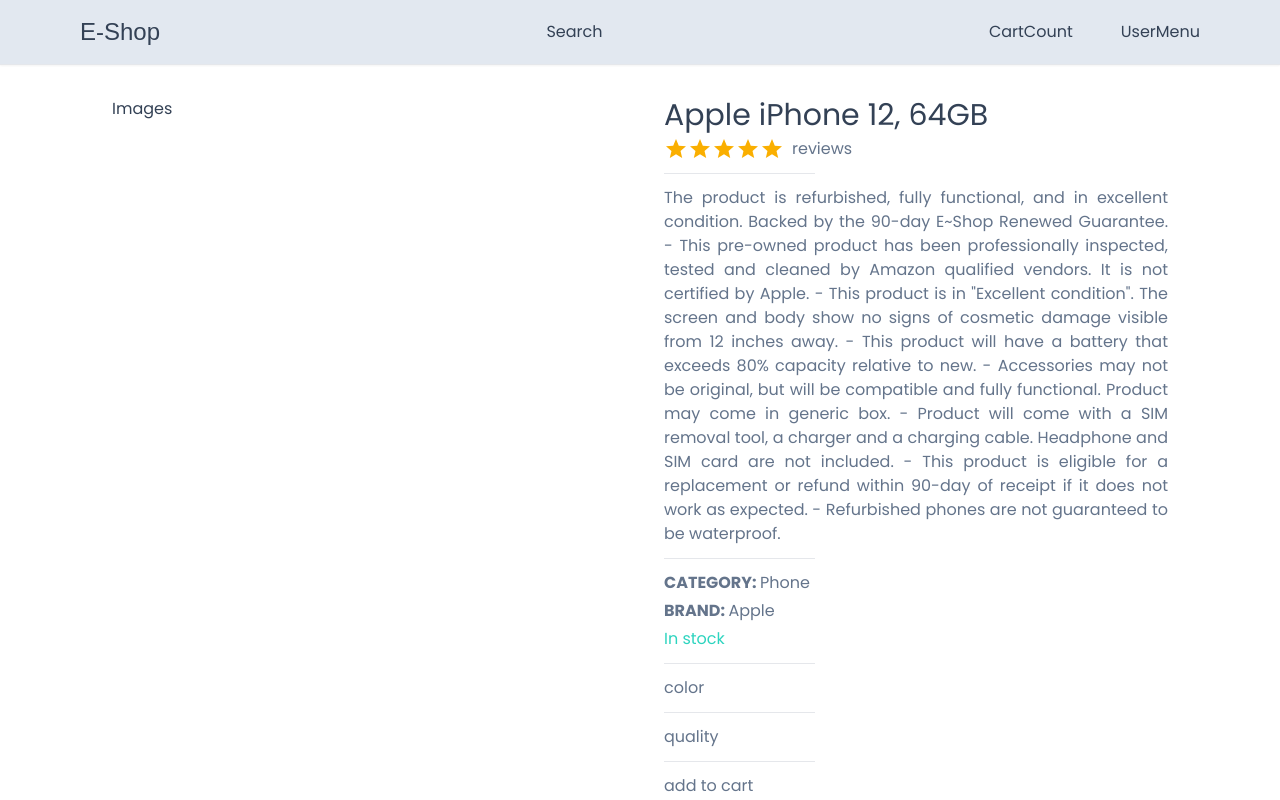
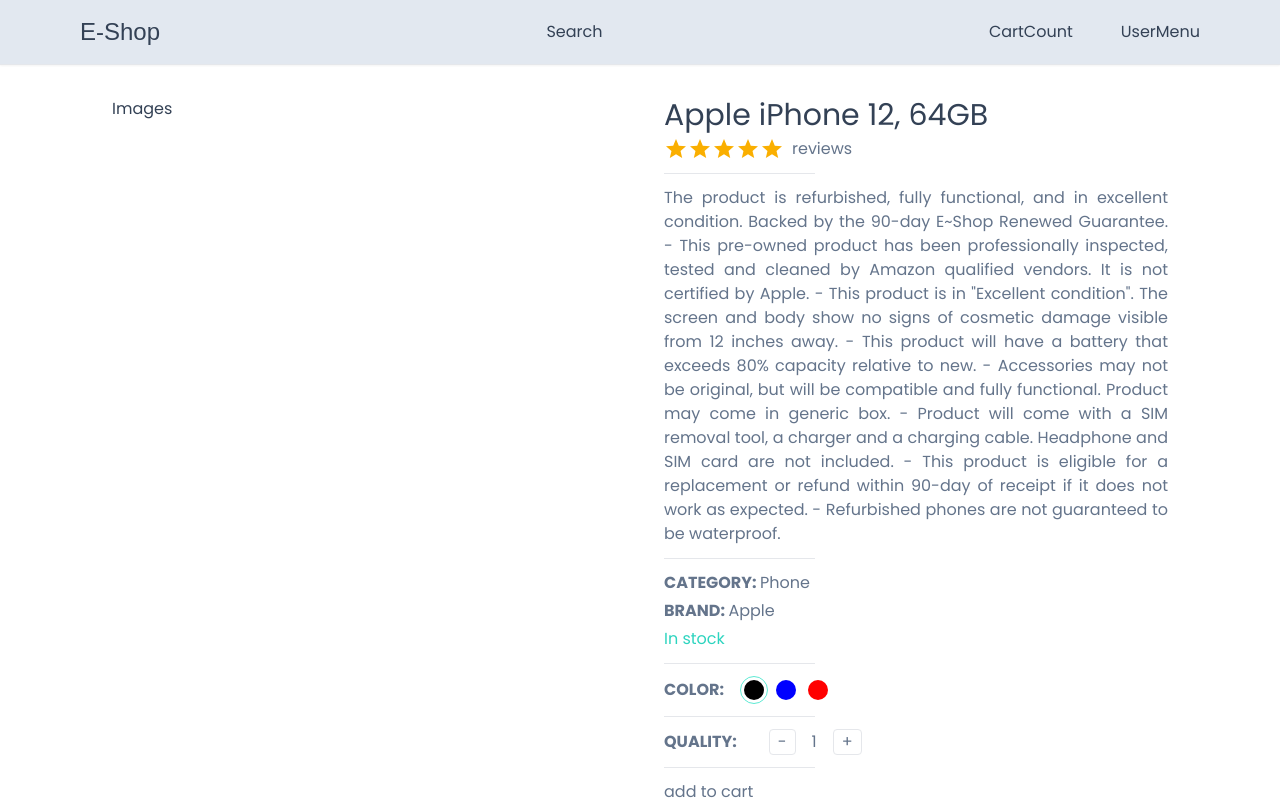
Before and after one commit to AnteroAndres/E-Shop, a Next.js app: page /product/1 in a window 1280 px wide. Shown: the top 800 px of the page. Built offline with nearby package versions, Linux system fonts and the light colour scheme; a web font is replaced by a local one.

Commit message:
product quantity

```diff
--- /dev/null
+++ b/app/components/products/SetColor.tsx
@@ -0,0 +1,44 @@
+'use client'
+import { CartProductType, SelectedImgType } from "@/app/product/[productId]/ProductDetails";
+
+interface SetColorProps {
+    images: SelectedImgType[],
+    cartProduct: CartProductType,
+    handColorSelect: (value: SelectedImgType) => void,
+}
+const SetColor: React.FC<SetColorProps> = ({images,
+    cartProduct,
+    handColorSelect,}) => {
+
+    return <div>
+        <div className="flex gap-4 items-center">
+            <span className="font-semibold">COLOR:</span>
+            <div className="flex gap-1">{
+            images.map((image) =>
+            {
+                return (
+                <div
+                key={image.color}
+                onClick={() => handColorSelect(image)}
+                className={`h-7 w-7 rounded-full
+                 border-teal-300 flex items-center justify-center
+                 ${cartProduct.selectedImg.color === image.color
+                    ? "border-[1.5px]"
+                    : "border-none"
+                }
+                `}>
+                    <div style={{background: image.colorCode}}
+                    className="h-5 w-5 rounded-full
+                     border-slate-300 cursor-pointer"
+                    >
+
+                    </div>
+                </div>
+                )
+            })}
+            </div>
+        </div>
+    </div>;
+}
+
+export default SetColor;
--- /dev/null
+++ b/app/components/products/SetQuantity.tsx
@@ -0,0 +1,31 @@
+'use client'
+
+import { CartProductType } from "@/app/product/[productId]/ProductDetails";
+
+interface SetQtyProps{
+    cartCounter?: boolean;
+    cartProduct: CartProductType;
+    handleQtyIncrease: () => void;
+    handleQtyDecrease: () => void;
+}
+
+const btnStyles = 'border-[1.2px] border-salte-300 px-2 rounded'
+
+const SetQuatity:React.FC<SetQtyProps> = ({
+    cartCounter,
+    cartProduct,
+    handleQtyIncrease,
+    handleQtyDecrease,
+}) => {
+    return <div className="flex gap-8 items-center">
+        {cartCounter ? null:
+        <div className="font-semibold">QUALITY:</div>}
+        <div className="flex gap-4 items-center text-base">
+            <button onClick={handleQtyDecrease} className={btnStyles}>-</button>
+            <div>{cartProduct.quantity}</div>
+            <button onClick={handleQtyIncrease} className={btnStyles}>+</button>
+        </div>
+    </div>;
+}
+
+export default SetQuatity;
--- a/app/product/[productId]/ProductDetails.tsx
+++ b/app/product/[productId]/ProductDetails.tsx
@@ -1,7 +1,28 @@
-// "use client"
+"use client"
+import SetColor from '@/app/components/products/SetColor';
+import SetQuatity from '@/app/components/products/SetQuantity';
 import { Rating } from '@mui/material';
+import { type } from 'os';
+import { useCallback, useState } from 'react';
 interface ProductDetailsProps {
     product: any}
+
+    export type CartProductType = {
+        id: string,
+        name: string,
+        description: string,
+        category: string,
+        brand: string,
+        selectedImg: SelectedImgType,
+        quantity: number,
+        price: number,
+    }
+
+    export type SelectedImgType = {
+        color: string,
+        colorCode: string,
+        image: string,
+    }
 
 const Horizontal = () => {
     return <hr className='w-[30%] my-2'/>
@@ -9,8 +30,53 @@
 
 const ProductDetails:React.FC<ProductDetailsProps>= ({product}) => {
 
+    const[cartProduct, setCartProduct] =
+    useState<CartProductType>({
+        id: product.id,
+        name: product.name,
+        description: product.description,
+        category: product.category,
+        brand: product.brand,
+        selectedImg: {...product.images[0]},
+        quantity: 1,
+        price: product.price,
+    })
+
+    console.log(cartProduct)
     const productRating = product.reviews.reduce((acc: number, item: any) =>
     acc + item.rating, 0) / product.reviews.length;
+
+    const handleColorSelect = useCallback(
+        (value: SelectedImgType) => {
+            setCartProduct((prev) => {
+                return{...prev,
+                    selectedImg: value,}
+            })
+        },
+        [cartProduct.selectedImg]
+        )
+
+    const handleQtyIncrease = useCallback(() =>{
+
+        if(cartProduct.quantity === 99) {
+            return;
+        }
+
+        setCartProduct((prev) =>{
+            return{ ...prev,quantity: ++ prev.quantity}
+        })
+    }, [cartProduct])
+
+    const handleQtyDecrease = useCallback(() =>{
+
+        if(cartProduct.quantity === 1) {
+            return;
+        }
+
+        setCartProduct((prev) =>{
+            return{ ...prev,quantity: -- prev.quantity}
+        })
+    }, [cartProduct])
 
     return <div className="
     grid grid-cols-1 md:grid-cols-2 gap-12">
@@ -39,10 +105,16 @@
                     {product.inStock ? 'In stock' : 'Out of stock'}
                 </div>
                 <Horizontal/>
-                <div>color</div>
-                <Horizontal/>
-                <div>quality</div>
-                <Horizontal/>
+                <SetColor cartProduct={cartProduct}
+                images={product.images}
+                handColorSelect={handleColorSelect}/>
+                <Horizontal />
+                <SetQuatity
+                cartProduct={cartProduct}
+                handleQtyIncrease={handleQtyIncrease}
+                handleQtyDecrease={handleQtyDecrease}
+                />
+                <Horizontal />
                 <div>add to cart</div>
 
         </div>
```
